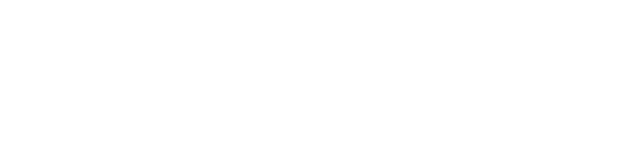
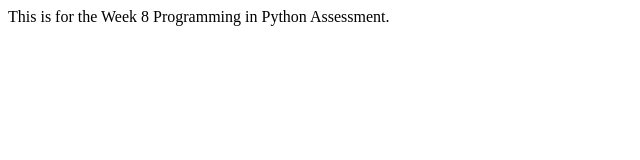
Before and after one commit to golaniyan/golaniyan.github.io, a plain HTML site: page index.html in a window 1280 px wide. Shown: the whole page, without its empty margins (0-640 px from the left). Drawn offline with Linux system fonts and the light colour scheme.

Commit message:
Update index.html

```diff
--- a/index.html
+++ b/index.html
@@ -6,6 +6,7 @@
 </head>
 
  <body>
+  This is for the Week 8 Programming in Python Assessment.
 </body>
 
 </html>
```
